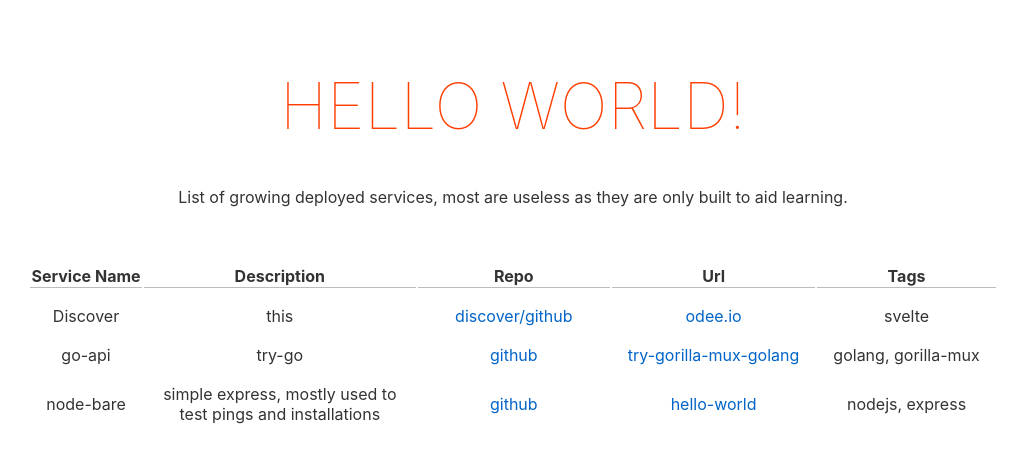
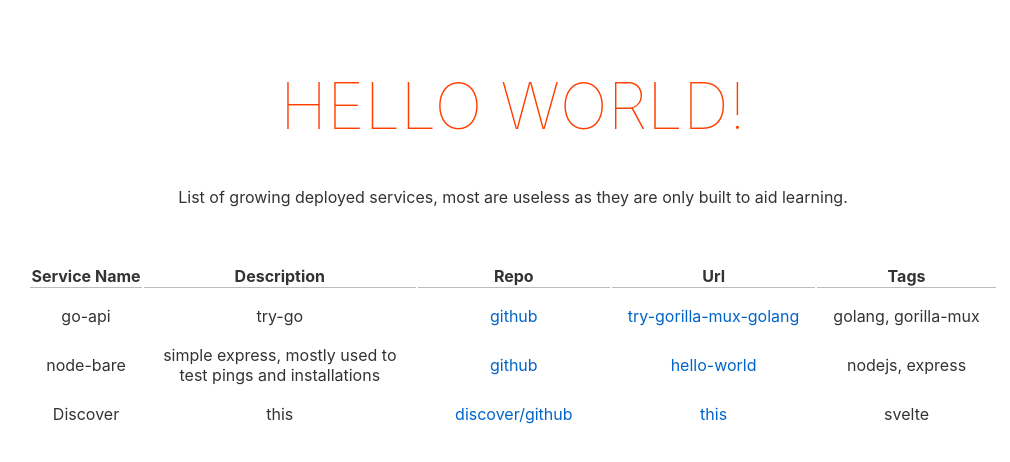
Before and after one commit to odjhey/discover, a Svelte app: page / in a window 1280 px wide. Shown: the top 462 px of the page, without its empty margins (127-1137 px from the left). Built offline with nearby package versions, Linux system fonts and the light colour scheme.

Commit message:
update corrent url

```diff
--- a/src/App.svelte
+++ b/src/App.svelte
@@ -2,13 +2,6 @@
     export let name: string;
 
     const services = [
-        {
-            name: "Discover",
-            desc: "this",
-            url: { label: "odee.io", url: "http://discover.apps.odee.io/" },
-            repo: { label: "discover/github", url: "http://odee.io" },
-            tags: "svelte",
-        },
         {
             name: "go-api",
             desc: "try-go",
@@ -34,6 +27,16 @@
                 url: "https://github.com/odjhey/node-www-dockerized-hello-world",
             },
             tags: "nodejs, express",
+        },
+        {
+            name: "Discover",
+            desc: "this",
+            url: { label: "this", url: "http://discover.apps.odee.io/" },
+            repo: {
+                label: "discover/github",
+                url: "https://github.com/odjhey/discover",
+            },
+            tags: "svelte",
         },
     ];
 </script>
```
